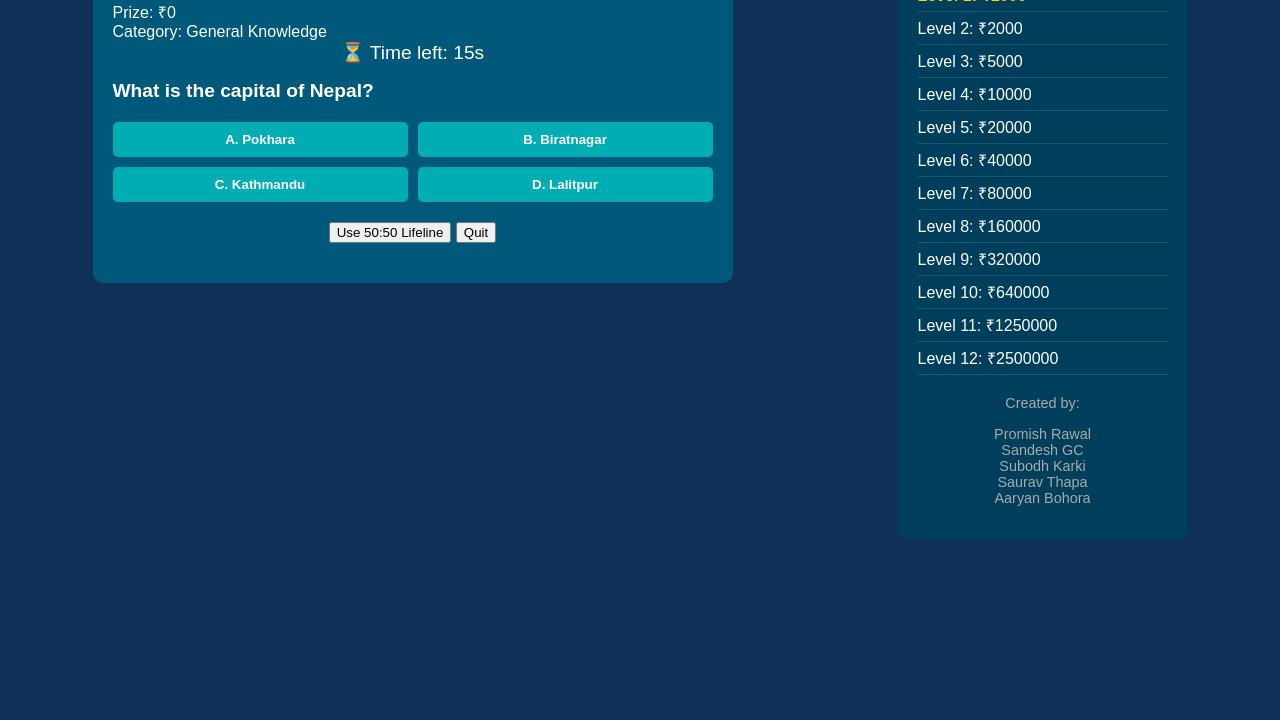
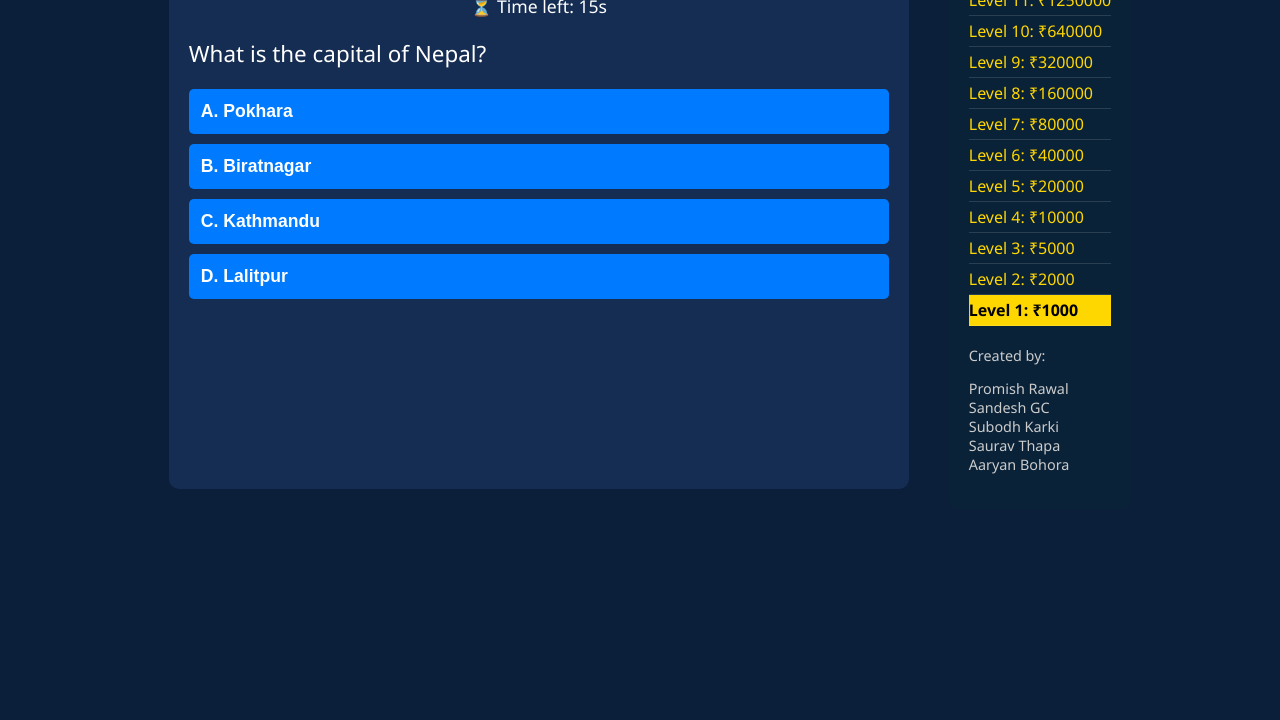
Before and after one commit to pro07mishrawal/SQA, a plain HTML site: page Untitled-1.html in a window 1280 px wide. Shown: the part 120-840 px from the top of the page. After the commit the page ends 800 px from the top, so only its background shows below. Drawn offline with Linux system fonts and the light colour scheme.

Commit message:
Update Untitled-1.html

```diff
--- a/Untitled-1.html
+++ b/Untitled-1.html
@@ -1,4 +1,3 @@
-<!DOCTYPE html>
 <html lang="en">
 <head>
   <meta charset="UTF-8" />
@@ -6,57 +5,58 @@
   <title>Kaun Banega Crorepati</title>
   <style>
     body {
-      font-family: Arial, sans-serif;
-      background-color: #0f3057;
+      font-family: 'Segoe UI', sans-serif;
+      background-color: #0b1f3a;
       color: #ffffff;
+      margin: 0;
+      padding: 0;
       display: flex;
-      justify-content: space-around;
+      justify-content: center;
       align-items: flex-start;
       height: 100vh;
-      margin: 0;
-      padding: 20px;
     }
 
     .container {
-      max-width: 600px;
-      background-color: #00587a;
-      border-radius: 10px;
-      padding: 20px;
-      flex: 1;
-    }
-
-    .sidebar {
-      background-color: #003f5c;
+      background-color: #152d53;
       padding: 20px;
       border-radius: 10px;
-      margin-left: 20px;
-      min-width: 250px;
+      width: 700px;
+      margin: 20px;
     }
 
     h1 {
       text-align: center;
+      font-size: 2em;
+      color: gold;
+      margin-bottom: 10px;
     }
 
     #question {
-      font-size: 1.2em;
-      margin-bottom: 20px;
+      font-size: 1.4em;
+      margin: 20px 0;
     }
 
     .options {
-      display: grid;
-      grid-template-columns: 1fr 1fr;
+      display: flex;
+      flex-direction: column;
       gap: 10px;
     }
 
     .option-btn {
-      padding: 10px;
-      background-color: #00adb5;
+      padding: 12px;
+      background-color: #007bff;
       border: none;
       border-radius: 5px;
       color: white;
       font-weight: bold;
       cursor: pointer;
-      transition: background-color 0.3s;
+      transition: 0.3s;
+      font-size: 1.1em;
+      text-align: left;
+    }
+
+    .option-btn:hover {
+      background-color: #0056b3;
     }
 
     .option-btn.correct {
@@ -68,65 +68,72 @@
     }
 
     .option-btn:disabled {
+      opacity: 0.6;
       cursor: not-allowed;
     }
 
-    .lifeline-box {
-      margin-top: 20px;
+    #lock-msg {
       text-align: center;
+      margin-top: 10px;
+      font-style: italic;
+      color: gold;
     }
 
-    #result, #levelComplete {
+    #result {
+      text-align: center;
       margin-top: 20px;
-      font-size: 1.1em;
-      text-align: center;
+      font-size: 1.2em;
     }
 
     #timer {
-      font-size: 1.2em;
+      text-align: center;
+      font-size: 1.1em;
+    }
+
+    .sidebar {
+      background-color: #0a2238;
+      padding: 20px;
+      border-radius: 10px;
+      color: gold;
+      height: fit-content;
+    }
+
+    .sidebar h3 {
       margin-bottom: 10px;
-      text-align: center;
     }
 
     .level {
-      padding: 5px 0;
+      padding: 4px 0;
       border-bottom: 1px solid #ffffff22;
     }
 
     .active-level {
-      color: gold;
+      background-color: gold;
+      color: black;
       font-weight: bold;
     }
 
     .team {
       margin-top: 20px;
+      color: #ccc;
       font-size: 0.9em;
-      color: #aaa;
-      text-align: center;
+    }
+
+    .game-area {
+      display: flex;
+      gap: 20px;
     }
   </style>
 </head>
 <body>
+  <div class="game-area">
     <div class="container">
       <h1>🪙 Kaun Banega Crorepati 🪙</h1>
-    <div id="prize">Prize: ₹0</div>
-    <div id="category">Category: General Knowledge</div>
       <div id="timer">⏳ Time left: 20s</div>
-    <div id="question-box">
-      <h2 id="question">Loading...</h2>
-      <div class="options">
-        <button class="option-btn" onclick="selectAnswer(0)">A</button>
-        <button class="option-btn" onclick="selectAnswer(1)">B</button>
-        <button class="option-btn" onclick="selectAnswer(2)">C</button>
-        <button class="option-btn" onclick="selectAnswer(3)">D</button>
-      </div>
-    </div>
-    <div class="lifeline-box">
-      <button id="lifeline-btn" onclick="useLifeline()">Use 50:50 Lifeline</button>
-      <button onclick="quitGame()">Quit</button>
-    </div>
+      <div id="question">Loading question...</div>
+      <div class="options" id="options"></div>
+      <div id="lock-msg"></div>
       <div id="result"></div>
-    <div id="levelComplete"></div>
     </div>
 
     <div class="sidebar">
@@ -137,55 +144,43 @@
         <p>Promish Rawal<br>Sandesh GC<br>Subodh Karki<br>Saurav Thapa<br>Aaryan Bohora</p>
       </div>
     </div>
+  </div>
 
   <script>
     const questions = [
-      { question: "What is the capital of Nepal?", category: "General Knowledge", options: ["Pokhara", "Biratnagar", "Kathmandu", "Lalitpur"], answer: 2 },
-      { question: "Which planet is known as the Red Planet?", category: "General Knowledge", options: ["Earth", "Venus", "Mars", "Jupiter"], answer: 2 },
-      { question: "What is 12 x 8?", category: "Math", options: ["96", "84", "108", "112"], answer: 0 },
-      { question: "What is the square root of 144?", category: "Math", options: ["10", "11", "12", "13"], answer: 2 },
-      { question: "Choose the correct spelling:", category: "English", options: ["Recieve", "Receive", "Receeve", "Receiv"], answer: 1 },
-      { question: "Synonym of 'Happy'?", category: "English", options: ["Sad", "Angry", "Joyful", "Upset"], answer: 2 },
-      { question: "Who wrote 'Muna Madan'?", category: "Nepali", options: ["Laxmi Prasad Devkota", "Bhanubhakta", "Parijat", "Lekhnath Paudyal"], answer: 0 },
-      { question: "Nepali New Year falls on?", category: "Nepali", options: ["Baisakh 1", "Ashad 15", "Kartik 5", "Chaitra 30"], answer: 0 },
-      { question: "What is the chemical symbol of water?", category: "Chemistry", options: ["H2O", "O2", "CO2", "HO2"], answer: 0 },
-      { question: "Atomic number of Oxygen?", category: "Chemistry", options: ["6", "7", "8", "9"], answer: 2 },
-      { question: "What is the speed of light?", category: "Physics", options: ["299,792,458 m/s", "300,000,000 m/s", "150,000,000 m/s", "3,000 m/s"], answer: 0 },
-      { question: "Who discovered gravity?", category: "Physics", options: ["Einstein", "Newton", "Tesla", "Faraday"], answer: 1 },
+      { question: "What is the capital of Nepal?", options: ["Pokhara", "Biratnagar", "Kathmandu", "Lalitpur"], answer: 2 },
+      { question: "Which planet is known as the Red Planet?", options: ["Earth", "Venus", "Mars", "Jupiter"], answer: 2 },
+      { question: "What is 12 x 8?", options: ["96", "84", "108", "112"], answer: 0 },
     ];
 
     const prizeLevels = [
-      1000, 2000, 5000, 10000, 20000,
-      40000, 80000, 160000, 320000, 640000,
-      1250000, 2500000
-    ];
+      2500000, 1250000, 640000, 320000, 160000,
+      80000, 40000, 20000, 10000, 5000,
+      2000, 1000
+    ]; // reversed
 
     let currentQuestion = 0;
     let currentPrize = 0;
-    let lifelineUsed = false;
-    let timerInterval;
     let timeLeft = 20;
+    let timer;
 
     const questionEl = document.getElementById("question");
-    const prizeEl = document.getElementById("prize");
+    const optionsEl = document.getElementById("options");
     const resultEl = document.getElementById("result");
-    const optionBtns = document.querySelectorAll(".option-btn");
-    const lifelineBtn = document.getElementById("lifeline-btn");
-    const categoryEl = document.getElementById("category");
+    const lockMsgEl = document.getElementById("lock-msg");
     const timerEl = document.getElementById("timer");
-    const levelCompleteEl = document.getElementById("levelComplete");
     const prizeLevelsEl = document.getElementById("prize-levels");
 
     function startTimer() {
       timeLeft = 20;
       timerEl.textContent = `⏳ Time left: ${timeLeft}s`;
-      clearInterval(timerInterval);
-      timerInterval = setInterval(() => {
+      clearInterval(timer);
+      timer = setInterval(() => {
         timeLeft--;
         timerEl.textContent = `⏳ Time left: ${timeLeft}s`;
         if (timeLeft <= 0) {
-          clearInterval(timerInterval);
-          selectAnswer(-1); // timeout
+          clearInterval(timer);
+          lockAnswer(-1);
         }
       }, 1000);
     }
@@ -193,36 +188,46 @@
     function loadQuestion() {
       const q = questions[currentQuestion];
       questionEl.textContent = q.question;
-      categoryEl.textContent = `Category: ${q.category}`;
-      optionBtns.forEach((btn, index) => {
-        btn.textContent = `${String.fromCharCode(65 + index)}. ${q.options[index]}`;
-        btn.disabled = false;
-        btn.style.visibility = "visible";
-        btn.classList.remove("correct", "incorrect");
+      optionsEl.innerHTML = "";
+      lockMsgEl.textContent = "";
+      resultEl.textContent = "";
+
+      q.options.forEach((opt, i) => {
+        const btn = document.createElement("button");
+        btn.className = "option-btn";
+        btn.textContent = `${String.fromCharCode(65 + i)}. ${opt}`;
+        btn.onclick = () => handleSelection(btn, i);
+        optionsEl.appendChild(btn);
       });
-      resultEl.textContent = "";
-      levelCompleteEl.textContent = "";
-      prizeEl.textContent = `Prize: ₹${currentPrize}`;
+
       updatePrizeLevels();
       startTimer();
     }
 
-    function selectAnswer(index) {
-      clearInterval(timerInterval);
+    function handleSelection(button, index) {
+      disableButtons();
+      lockMsgEl.textContent = `🔒 Computer ji, option ${String.fromCharCode(65 + index)} ko lock kiya jaye...`;
+      setTimeout(() => {
+        lockAnswer(index);
+      }, 2000);
+    }
+
+    function lockAnswer(index) {
+      clearInterval(timer);
       const correct = questions[currentQuestion].answer;
-      optionBtns.forEach((btn, idx) => {
-        btn.disabled = true;
-        if (idx === correct) btn.classList.add("correct");
-        if (idx === index && idx !== correct) btn.classList.add("incorrect");
+      const buttons = document.querySelectorAll(".option-btn");
+
+      buttons.forEach((btn, i) => {
+        if (i === correct) btn.classList.add("correct");
+        if (i === index && index !== correct) btn.classList.add("incorrect");
       });
 
       if (index === correct) {
-        currentPrize = prizeLevels[currentQuestion];
+        currentPrize = prizeLevels[11 - currentQuestion];
         resultEl.textContent = `✅ Correct! You won ₹${currentPrize}`;
-        levelCompleteEl.textContent = `🎉 Level ${currentQuestion + 1} Complete!`;
         currentQuestion++;
         if (currentQuestion < questions.length) {
-          setTimeout(loadQuestion, 2000);
+          setTimeout(loadQuestion, 3000);
         } else {
           resultEl.textContent = `🏆 Congratulations! You are a Crorepati! Total: ₹${currentPrize}`;
         }
@@ -230,40 +235,22 @@
         if (index === -1) {
           resultEl.textContent = "⏰ Time's up!";
         } else {
-          resultEl.textContent = `❌ Wrong! Correct answer: ${questions[currentQuestion].options[correct]}`;
+          resultEl.textContent = `❌ Wrong answer! Correct: ${questions[currentQuestion].options[correct]}`;
         }
       }
     }
 
-    function useLifeline() {
-      if (lifelineUsed) return;
-      lifelineUsed = true;
-      lifelineBtn.disabled = true;
-      const correct = questions[currentQuestion].answer;
-      let hidden = 0;
-      while (hidden < 2) {
-        const rand = Math.floor(Math.random() * 4);
-        if (rand !== correct && optionBtns[rand].style.visibility !== "hidden") {
-          optionBtns[rand].style.visibility = "hidden";
-          hidden++;
-        }
-      }
-    }
-
-    function quitGame() {
-      clearInterval(timerInterval);
-      resultEl.textContent = `🏁 You quit! Total winnings: ₹${currentPrize}`;
-      optionBtns.forEach(btn => btn.disabled = true);
-      lifelineBtn.disabled = true;
-      timerEl.textContent = "";
+    function disableButtons() {
+      document.querySelectorAll(".option-btn").forEach(btn => btn.disabled = true);
     }
 
     function updatePrizeLevels() {
       prizeLevelsEl.innerHTML = "";
-      prizeLevels.forEach((amt, idx) => {
+      prizeLevels.forEach((amt, i) => {
+        const index = 11 - i;
         const div = document.createElement("div");
-        div.className = "level" + (idx === currentQuestion ? " active-level" : "");
-        div.textContent = `Level ${idx + 1}: ₹${amt}`;
+        div.className = "level" + (index === currentQuestion ? " active-level" : "");
+        div.textContent = `Level ${index + 1}: ₹${amt}`;
         prizeLevelsEl.appendChild(div);
       });
     }
```
Lines whose indentation alone changed are shown as unchanged.
